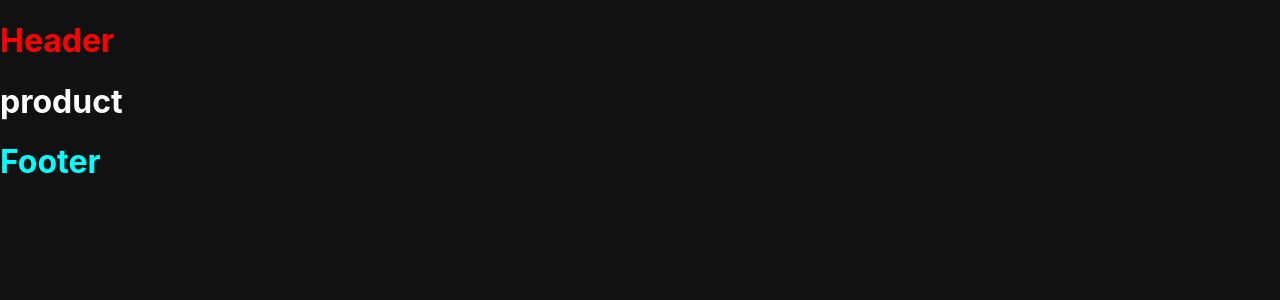
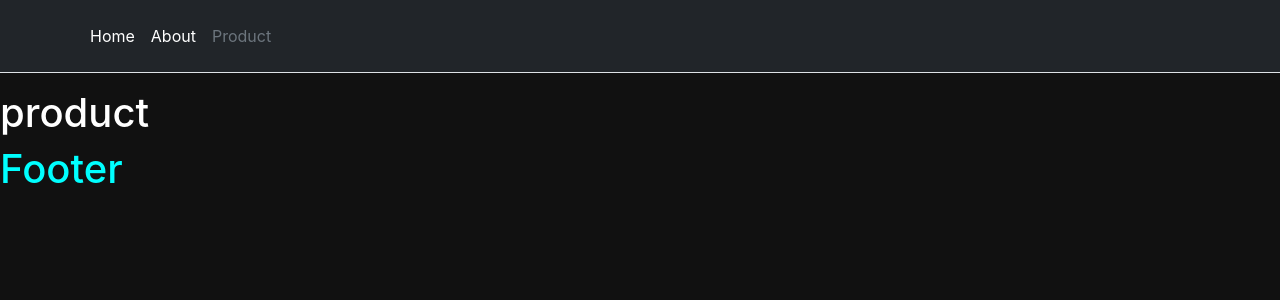
Before and after one commit to anilsoylu/NextJs-Learning, a Next.js app: page /product in a window 1280 px wide. Shown: the top 300 px of the page. Built offline with nearby package versions, Linux system fonts and the light colour scheme.

Commit message:
next link

```diff
--- a/components/Header.js
+++ b/components/Header.js
@@ -1,12 +1,52 @@
+import Link from "next/link"
+import { useRouter } from "next/router"
 import React from "react"
-import styles from "../styles/Header.module.css"
 
 function Header() {
+  const router = useRouter()
   return (
-    <>
-      <h1 className={styles.title}>Header</h1>
-      {/* <button className={styles.button}>Click</button> */}
-    </>
+    <div className="p-3 mb-3 border-bottom bg-dark">
+      <div className="container d-flex flex-wrap">
+        <ul className="nav me-auto">
+          <li>
+            <Link
+              href="/"
+              className={
+                router.pathname == "/"
+                  ? "nav-link px-2 link-secondary"
+                  : "nav-link px-2 text-white"
+              }
+            >
+              Home
+            </Link>
+          </li>
+          <li>
+            <Link
+              href="/about"
+              className={
+                router.pathname == "/about"
+                  ? "nav-link px-2 link-secondary"
+                  : "nav-link px-2 text-white"
+              }
+            >
+              About
+            </Link>
+          </li>
+          <li>
+            <Link
+              href="/product"
+              className={
+                router.pathname == "/product"
+                  ? "nav-link px-2 link-secondary"
+                  : "nav-link px-2 text-white"
+              }
+            >
+              Product
+            </Link>
+          </li>
+        </ul>
+      </div>
+    </div>
   )
 }
 
--- a/pages/_document.js
+++ b/pages/_document.js
@@ -5,11 +5,8 @@ export default function Document() {
     <Html lang="tr">
       <Head>
         <link
+          href="https://cdn.jsdelivr.net/npm/bootstrap@5.2.3/dist/css/bootstrap.min.css"
           rel="stylesheet"
-          href="https://cdnjs.cloudflare.com/ajax/libs/font-awesome/6.2.1/css/all.min.css"
-          integrity="sha512-MV7K8+y+gLIBoVD59lQIYicR65iaqukzvf/nwasF0nqhPay5w/9lJmVM2hMDcnK1OnMGCdVK+iQrJ7lzPJQd1w=="
-          crossorigin="anonymous"
-          referrerpolicy="no-referrer"
         />
       </Head>
       <body>
--- a/styles/Header.module.css
+++ /dev/null
@@ -1,10 +0,0 @@
-.title {
-  color: red;
-}
-
-.button {
-  padding: 4px 6px;
-  width: 50px;
-  background-color: aquamarine;
-  cursor: pointer;
-}
```
